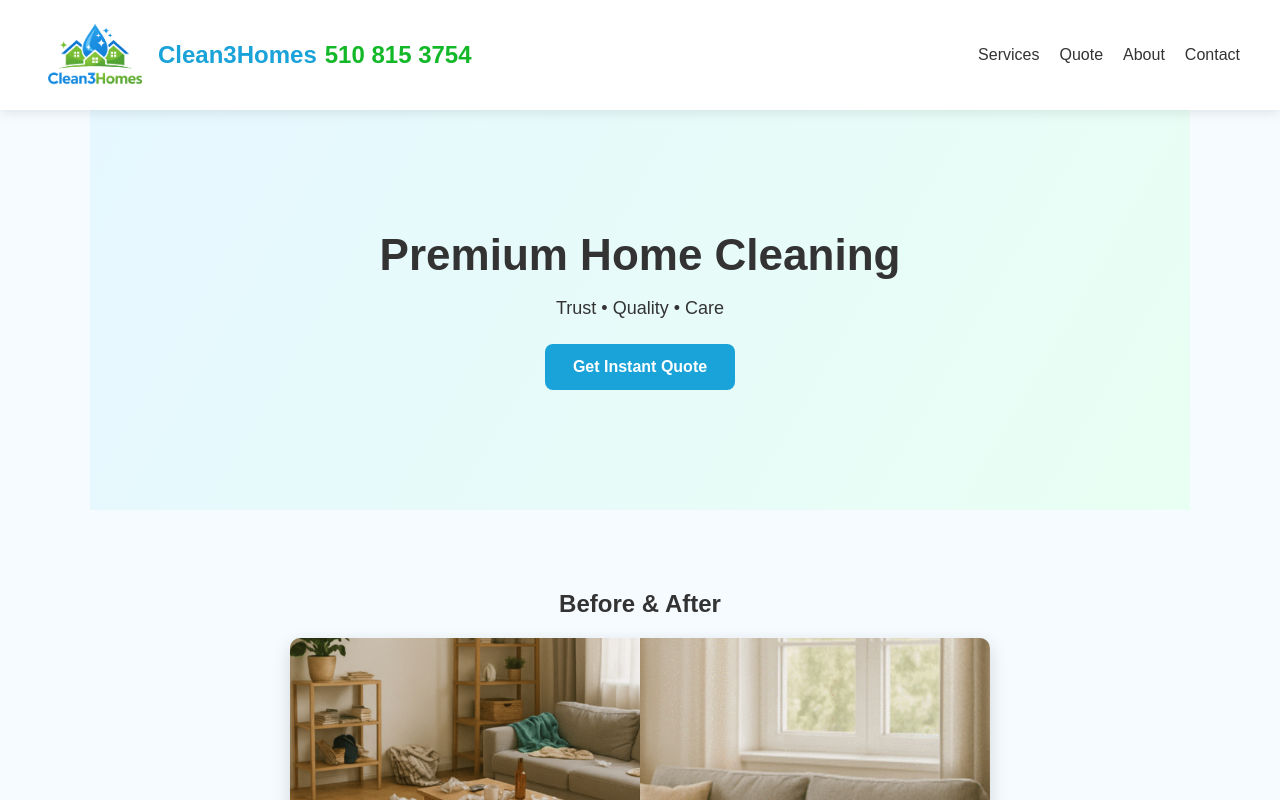
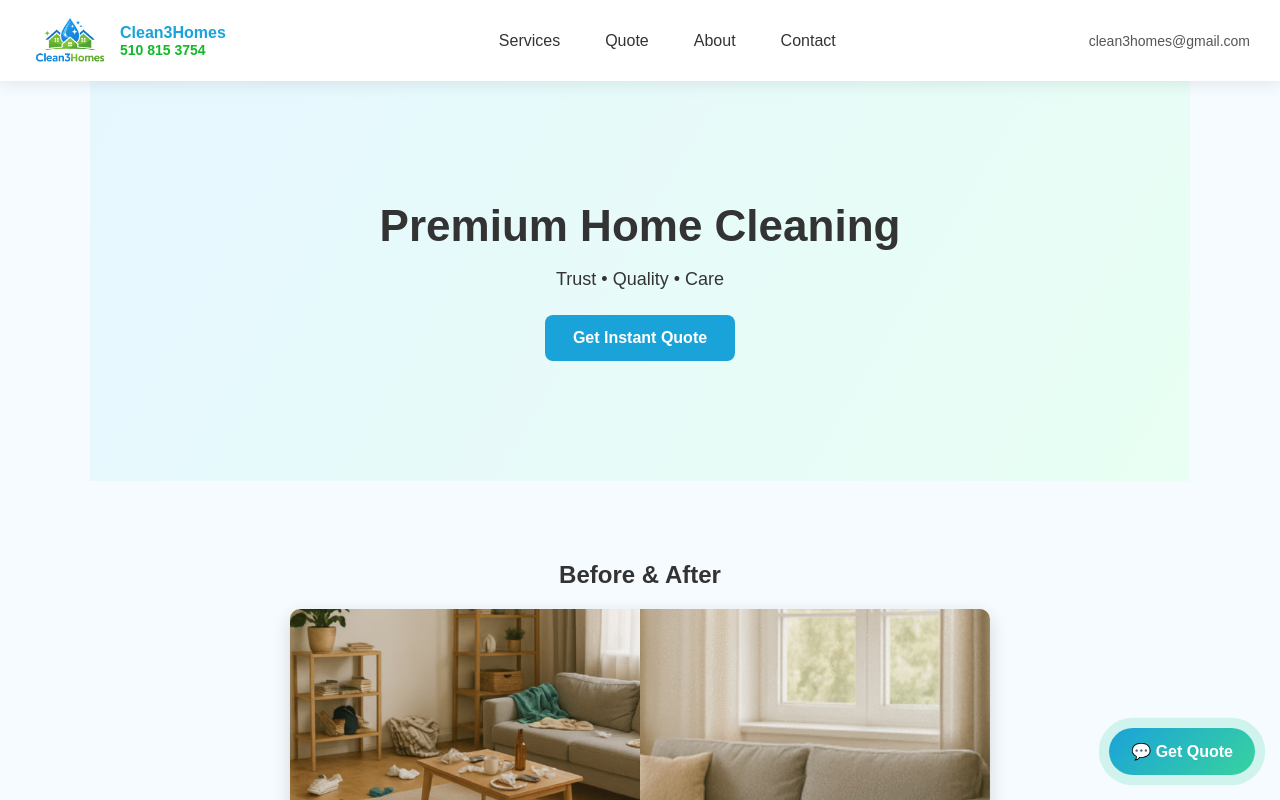
Before and after one commit to emersonscheffer/clean3homes, a React (Vite) app: page / in a window 1280 px wide. Shown: the top 800 px of the page. Built offline with nearby package versions, Linux system fonts and the light colour scheme.

Commit message:
new navbar

```diff
--- a/src/App.jsx
+++ b/src/App.jsx
@@ -1,6 +1,8 @@
 import Navbar from "./components/Navbar";
 import Footer from "./components/Footer";
 import Home from "./pages/Home";
+// import FloatingQuoteButton from "./components/FloatingQuoteButton";
+import FloatingQuoteWidget from "./components/FloatingQuoteWidget";
 
 export default function App() {
 
@@ -11,6 +13,8 @@ export default function App() {
 
       <Home />
 
+      <FloatingQuoteWidget />
+
       <Footer />
 
     </div>
--- /dev/null
+++ b/src/components/FloatingQuoteButton.jsx
@@ -0,0 +1,17 @@
+export default function FloatingQuoteButton(){
+
+const scrollToQuote = () => {
+const section = document.getElementById("quote")
+if(section){
+section.scrollIntoView({ behavior: "smooth" })
+}
+}
+
+return(
+
+<button className="floatingQuote" onClick={scrollToQuote}>
+💬 Get Quote
+</button>
+
+)
+}
--- /dev/null
+++ b/src/components/FloatingQuoteWidget.jsx
@@ -0,0 +1,81 @@
+import { useState } from "react";
+
+export default function FloatingQuoteWidget() {
+  const [open, setOpen] = useState(false);
+
+  const [bedrooms, setBedrooms] = useState(1);
+  const [bathrooms, setBathrooms] = useState(1);
+  const [type, setType] = useState("regular");
+
+  const calculatePrice = () => {
+    let base = 120;
+
+    // scale based on rooms
+    let extraRooms = bedrooms + bathrooms - 2;
+    if (extraRooms > 0) {
+      base += extraRooms * 20;
+    }
+
+    // cleaning type adjustment
+    if (type === "deep") base += 60;
+    if (type === "move") base += 80;
+
+    return base;
+  };
+
+  return (
+    <>
+      {/* Floating Button */}
+      <div
+        className={`floatingQuoteBtn ${open ? "open" : ""}`}
+        onClick={() => setOpen(!open)}
+      >
+        💬 Get Quote
+      </div>
+
+      {/* Expandable Panel */}
+      <div className={`quoteWidget ${open ? "show" : ""}`}>
+        <h3>Instant Quote</h3>
+
+        <label>Bedrooms</label>
+        <select
+          value={bedrooms}
+          onChange={(e) => setBedrooms(Number(e.target.value))}
+        >
+          {[1, 2, 3, 4, 5, 6, 7].map((n) => (
+            <option key={n}>{n}</option>
+          ))}
+        </select>
+
+        <label>Bathrooms</label>
+        <select
+          value={bathrooms}
+          onChange={(e) => setBathrooms(Number(e.target.value))}
+        >
+          {[1, 2, 3, 4, 5, 6, 7].map((n) => (
+            <option key={n}>{n}</option>
+          ))}
+        </select>
+
+        <label>Cleaning Type</label>
+        <select value={type} onChange={(e) => setType(e.target.value)}>
+          <option value="regular">Regular</option>
+          <option value="deep">Deep Cleaning</option>
+          <option value="move">Move Out</option>
+        </select>
+
+        <div className="priceBox">${calculatePrice()}</div>
+
+        <button
+          onClick={() =>
+            document
+              .getElementById("contact")
+              ?.scrollIntoView({ behavior: "smooth" })
+          }
+        >
+          Book Now
+        </button>
+      </div>
+    </>
+  );
+}
--- a/src/components/Navbar.jsx
+++ b/src/components/Navbar.jsx
@@ -1,19 +1,62 @@
-// import { FaBroom } from "react-icons/fa"
+import { useState } from "react";
 
 export default function Navbar() {
+
+const [menuOpen, setMenuOpen] = useState(false)
+
 return (
 <header className="navbar">
-      <div className="logo">
-        <img width={"110px"} src="/logo3.png" alt="Clean3Homes Logo" />{" "}
-        Clean3Homes <span style={{"color":"#13b829"}}>510 815 3754</span>
+
+{/* LOGO */}
+<div className="logoContainer">
+  <img src="/logo3.png" alt="Clean3Homes Logo" />
+  <div className="logoText">
+    <span className="brandName">Clean3Homes</span>
+    <a href="tel:+15108153754" className="phone">
+      510 815 3754
+    </a>
+  </div>
 </div>
 
-      <nav>
+{/* DESKTOP NAV */}
+<nav className="navLinks">
   <a href="#services">Services</a>
   <a href="#quote">Quote</a>
   <a href="#about">About</a>
   <a href="#contact">Contact</a>
 </nav>
+
+{/* EMAIL */}
+<a href="mailto:clean3homes@gmail.com" className="email">
+  clean3homes@gmail.com
+</a>
+
+{/* MOBILE MENU BUTTON */}
+<div className="hamburger" onClick={() => setMenuOpen(true)}>
+  ☰
+</div>
+
+{/* MOBILE MENU */}
+<div className={`mobileMenu ${menuOpen ? "show" : ""}`}>
+
+  <div className="closeBtn" onClick={() => setMenuOpen(false)}>✕</div>
+
+  <div className="mobileHeader">
+    <img src="/logo3.png" alt="logo" />
+    <h2>Clean 3 Homes</h2>
+    <a href="tel:+15108153754">510 815 3754</a>
+  </div>
+
+  <nav className="mobileLinks">
+    <a href="#services" onClick={()=>setMenuOpen(false)}>Services</a>
+    <a href="#quote" onClick={()=>setMenuOpen(false)}>Quote</a>
+    <a href="#about" onClick={()=>setMenuOpen(false)}>About</a>
+    <a href="#contact" onClick={()=>setMenuOpen(false)}>Contact</a>
+    <a href="mailto:clean3homes@gmail.com">Email Us</a>
+  </nav>
+
+</div>
+
 </header>
-  );
+)
 }
--- a/src/styles.css
+++ b/src/styles.css
@@ -1,4 +1,8 @@
 /* GLOBAL */
+
+html{
+scroll-behavior:smooth;
+}
 
 *{
 box-sizing:border-box;
@@ -332,3 +336,294 @@ gap:10px;
 }
 
 }
+
+/* FLOATING QUOTE BUTTON */
+
+.floatingQuote{
+position:fixed;
+bottom:25px;
+right:25px;
+background:linear-gradient(135deg,#1aa3d9,#38d39f);
+color:white;
+border:none;
+padding:14px 20px;
+border-radius:50px;
+font-size:16px;
+font-weight:bold;
+box-shadow:0 8px 20px rgba(0,0,0,0.2);
+cursor:pointer;
+z-index:999;
+transition:all 0.3s ease;
+}
+
+.floatingQuote:hover{
+transform:translateY(-3px) scale(1.05);
+box-shadow:0 12px 25px rgba(0,0,0,0.25);
+}
+
+/* FLOATING BUTTON (PREMIUM) */
+
+.floatingQuoteBtn{
+position:fixed;
+bottom:25px;
+right:25px;
+background:linear-gradient(135deg,#1aa3d9,#38d39f);
+color:white;
+padding:14px 22px;
+border-radius:50px;
+font-weight:bold;
+cursor:pointer;
+box-shadow:0 10px 25px rgba(0,0,0,0.25);
+z-index:1000;
+transition:all 0.3s ease;
+
+/* pulse animation */
+animation:pulse 2s infinite;
+}
+
+.floatingQuoteBtn:hover{
+transform:scale(1.08);
+}
+
+/* stop pulse when open */
+.floatingQuoteBtn.open{
+animation:none;
+}
+
+/* PULSE EFFECT */
+@keyframes pulse{
+0%{box-shadow:0 0 0 0 rgba(56,211,159,0.6);}
+70%{box-shadow:0 0 0 15px rgba(56,211,159,0);}
+100%{box-shadow:0 0 0 0 rgba(56,211,159,0);}
+}
+
+/* WIDGET PANEL */
+
+.quoteWidget{
+position:fixed;
+bottom:90px;
+right:25px;
+width:280px;
+background:white;
+padding:20px;
+border-radius:14px;
+box-shadow:0 15px 40px rgba(0,0,0,0.2);
+opacity:0;
+transform:translateY(20px) scale(0.95);
+pointer-events:none;
+transition:all 0.3s ease;
+z-index:999;
+}
+
+.quoteWidget.show{
+opacity:1;
+transform:translateY(0) scale(1);
+pointer-events:auto;
+}
+
+.quoteWidget h3{
+margin-top:0;
+color:#1aa3d9;
+text-align:center;
+}
+
+.quoteWidget label{
+font-size:14px;
+margin-top:10px;
+display:block;
+}
+
+.quoteWidget select{
+width:100%;
+padding:8px;
+margin-top:5px;
+border-radius:6px;
+border:1px solid #ccc;
+}
+
+.priceBox{
+margin-top:15px;
+font-size:28px;
+font-weight:bold;
+text-align:center;
+color:#38d39f;
+}
+
+.quoteWidget button{
+margin-top:15px;
+width:100%;
+padding:10px;
+background:#1aa3d9;
+color:white;
+border:none;
+border-radius:6px;
+cursor:pointer;
+}
+
+.quoteWidget button:hover{
+background:#1287b3;
+}
+
+/* NAVBAR UPGRADE */
+
+.navbar{
+display:flex;
+align-items:center;
+justify-content:space-between;
+padding:15px 30px;
+background:white;
+box-shadow:0 4px 15px rgba(0,0,0,0.08);
+position:sticky;
+top:0;
+z-index:1000;
+}
+
+/* LOGO */
+
+.logoContainer{
+display:flex;
+align-items:center;
+gap:10px;
+}
+
+.logoContainer img{
+width:80px;
+}
+
+.logoText{
+display:flex;
+flex-direction:column;
+}
+
+.brandName{
+font-weight:bold;
+color:#1aa3d9;
+}
+
+.phone{
+color:#13b829;
+font-weight:bold;
+font-size:14px;
+text-decoration:none;
+}
+
+/* NAV LINKS */
+
+.navLinks{
+display:flex;
+gap:25px;
+}
+
+.navLinks a{
+color:#333;
+font-weight:500;
+}
+
+.navLinks a:hover{
+color:#1aa3d9;
+}
+
+/* EMAIL */
+
+.email{
+font-size:14px;
+color:#555;
+text-decoration:none;
+}
+
+/* HAMBURGER */
+
+.hamburger{
+display:none;
+font-size:26px;
+cursor:pointer;
+}
+
+/* MOBILE MENU */
+
+.mobileMenu{
+position:fixed;
+top:0;
+right:-100%;
+width:75%;
+height:100vh;
+background:white;
+box-shadow:-5px 0 20px rgba(0,0,0,0.2);
+padding:20px;
+transition:0.3s;
+z-index:2000;
+display:flex;
+flex-direction:column;
+}
+
+.mobileMenu.show{
+right:0;
+}
+
+.closeBtn{
+font-size:24px;
+align-self:flex-end;
+cursor:pointer;
+}
+
+/* MOBILE HEADER */
+
+.mobileHeader{
+text-align:center;
+margin-top:20px;
+}
+
+.mobileHeader img{
+width:100px;
+margin-bottom:10px;
+}
+
+.mobileHeader h2{
+margin:5px 0;
+color:#1aa3d9;
+}
+
+.mobileHeader a{
+color:#13b829;
+font-weight:bold;
+text-decoration:none;
+}
+
+/* MOBILE LINKS */
+
+.mobileLinks{
+display:flex;
+flex-direction:column;
+margin-top:30px;
+gap:20px;
+text-align:center;
+}
+
+.mobileLinks a{
+font-size:18px;
+color:#333;
+}
+
+/* RESPONSIVE */
+
+@media (max-width:900px){
+
+.navLinks{
+display:none;
+}
+
+.email{
+display:none;
+}
+
+.hamburger{
+display:block;
+}
+
+.logoContainer{
+margin:auto;
+flex-direction:column;
+align-items:center;
+}
+
+}
```
Lines whose indentation alone changed are shown as unchanged.
